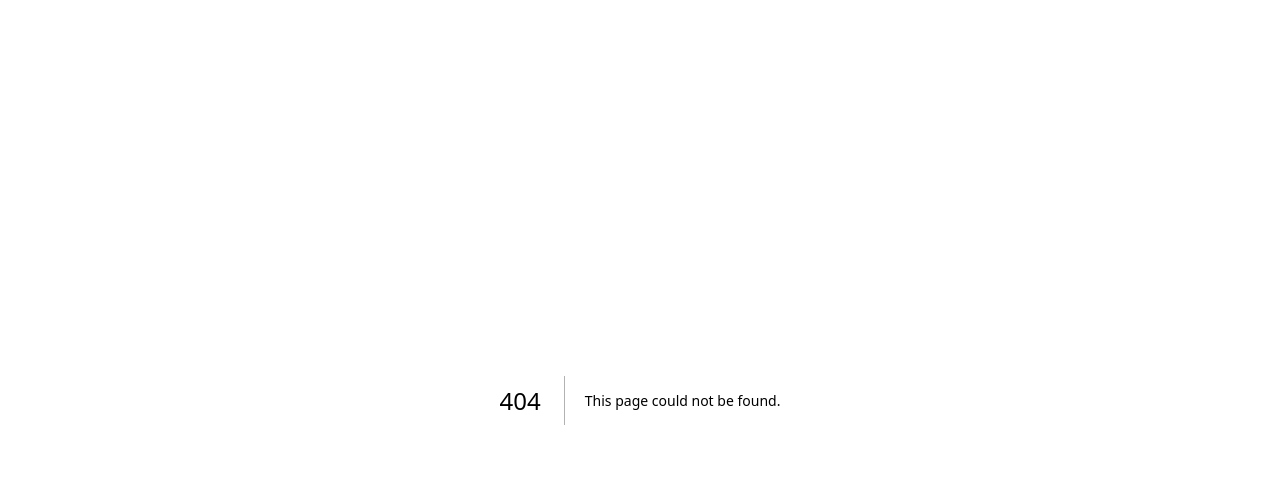
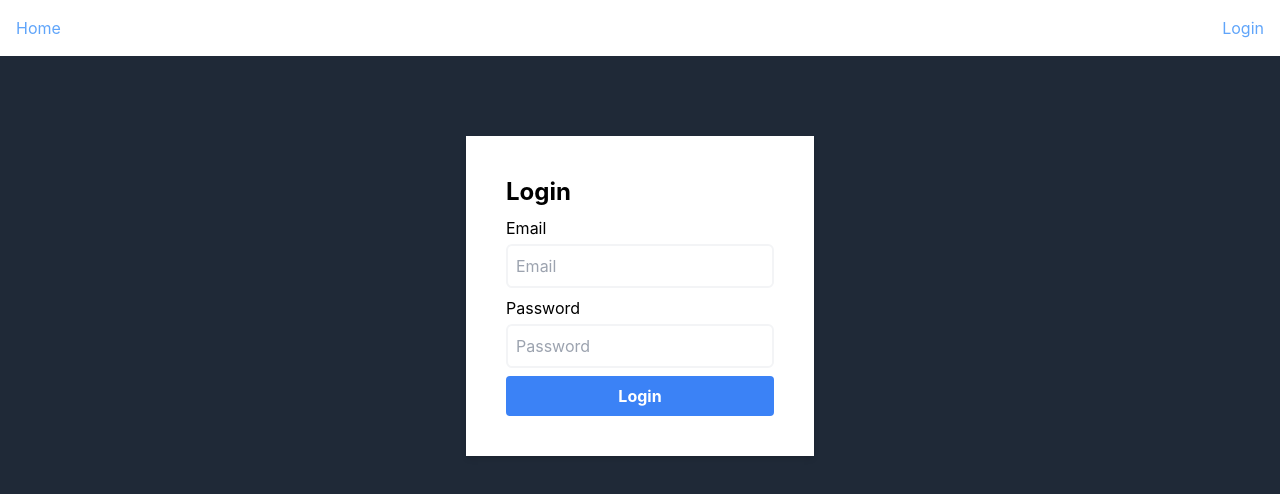
Before and after one commit to litmus-zhang/datagen-client, a Next.js app: page /auth in a window 1280 px wide. Before the commit this address had no page. Shown: the top 494 px of the page. Built offline with nearby package versions, Linux system fonts and the light colour scheme.

Commit message:
added the auth page

```diff
--- a/package.json
+++ b/package.json
@@ -17,6 +17,7 @@
     "next": "13.2.1",
     "react": "18.2.0",
     "react-dom": "18.2.0",
+    "react-json-pretty": "^2.2.0",
     "typescript": "4.9.5"
   },
   "devDependencies": {
--- /dev/null
+++ b/pages/auth.tsx
@@ -0,0 +1,55 @@
+import Link from "next/link";
+import React from "react";
+
+interface Props {}
+
+function Auth(props: Props) {
+  const {} = props;
+
+  return (
+    <div className="">
+ <header>
+        <nav className="flex justify-between gap-2 items-center p-4">
+
+        <Link href="/" className="text-blue-400">Home</Link>
+        <Link href="/auth" className="text-blue-400">Login</Link>
+        </nav>
+
+      </header>
+      <main className="flex flex-col min-h-screen bg-gray-800">
+      <div className="">
+        <div className="flex  self-center my-20 justify-center">
+          <form className="flex flex-col gap-2 p-10 bg-white shadow-md">
+            <h1 className="text-2xl font-bold">Login</h1>
+            <InputComponent type="email" placeholder="Email" />
+            <InputComponent type="password" placeholder="Password" />
+            <button className="bg-blue-500 hover:bg-blue-700 text-white font-bold py-2 px-4 rounded">
+              Login
+            </button>
+          </form>
+        </div>
+      </div>
+    </main>
+
+    </div>
+
+  );
+}
+
+function InputComponent(props: any) {
+  const { type, placeholder, value, onChange } = props;
+  return (
+    <div className="flex flex-col gap-1 text-left">
+      <label htmlFor={placeholder}>{placeholder}</label>
+      <input
+        type={type}
+        placeholder={placeholder}
+        value={value}
+        onChange={onChange}
+        className="border-2 border-gray-100 outline-none rounded-md w-fit p-2"
+      />
+    </div>
+  );
+}
+
+export default Auth;
--- a/pages/index.tsx
+++ b/pages/index.tsx
@@ -1,9 +1,26 @@
 import Head from "next/head";
 import { Inter } from "next/font/google";
+import React from "react";
+import JSONPretty from "react-json-pretty";
+import Link from "next/link";
 
 export default function Home() {
+  const [data, setData] = React.useState("");
+
+  const generateData = () => {
+    fetch("https://fakerapi.it/api/v1/persons?_quantity=1")
+      .then((res) => res.json())
+      .then((data) => {
+        const finalData = data.data[0];
+        console.log(finalData);
+        setData(finalData);
+      });
+  };
+  const copyToClipboard = () => {
+    navigator.clipboard.writeText(JSON.stringify(data));
+  };
   return (
-    <div className="bg-gray-900 text-white w-full h-screen flex flex-col items-center">
+    <div className="bg-gray-900 text-white w-full h-screen items-center">
       <Head>
         <title>Fictional Data generator</title>
         <meta
@@ -13,7 +30,15 @@ export default function Home() {
         <meta name="viewport" content="width=device-width, initial-scale=1" />
         <link rel="icon" href="/favicon.ico" />
       </Head>
-      <main className="font-sans text-center py-6 ">
+      <header>
+        <nav className="flex justify-between gap-2 items-center p-4">
+
+        <Link href="/" className="text-blue-400">Home</Link>
+        <Link href="/auth" className="text-blue-400">Login</Link>
+        </nav>
+
+      </header>
+      <main className="flex flex-col font-sans text-center py-6   ">
         <h1 className="text-3xl font-bold"> Data Generator</h1>
         <p className="text-gray-400">
           The revolutionary software used for generating high-quality data for
@@ -26,18 +51,28 @@ export default function Home() {
             className="p-2 outline-none focus:text-black"
             placeholder="Type a prompt e.g generate a full user details for signup"
           />
-          <button className="bg-blue-500 hover:bg-blue-700 text-white font-bold py-2 px-4 rounded">
+          <button
+            onClick={generateData}
+            className="bg-blue-500 hover:bg-blue-700 text-white font-bold py-2 px-4 rounded"
+          >
             Generate
           </button>
         </div>
         <p className="text-gray-400 font-bold">Generated Data</p>
 
-        <div className="relative m-4">
-          <div className="flex flex-col text-left bg-gray-800 p-4 rounded-lg">
-            <p className="text-gray-200">
-              {"{name: 'John Doe', email: 'joe@gmail.com '}"}
-            </p>
-            <button className="absolute top-2 right-2 bg-blue-400 outline-none hover:bg-blue-600 p-2 text-xs rounded-md">
+        <div className="flex flex-col relative m-4 w-2/3 justify-center  self-center">
+          <div className="flex flex-col  text-left bg-gray-800 p-4 h-40 w-full overflow-auto rounded-lg scrollbar">
+            <div className="text-gray-300">
+              {data ? (
+                <JSONPretty id="json-pretty" data={data}></JSONPretty>
+              ) : (
+                "No data generated yet"
+              )}
+            </div>
+            <button
+              onClick={copyToClipboard}
+              className="absolute top-2 right-2 bg-blue-400 outline-none hover:bg-blue-600 p-2 text-xs rounded-md"
+            >
               Copy
             </button>
           </div>
--- a/styles/globals.css
+++ b/styles/globals.css
@@ -4,3 +4,26 @@
 
 
 @import url('https://fonts.googleapis.com/css2?family=Inter:wght@100;400;600;900&display=swap');
+
+
+@layer utilities {
+  .scrollbar::-webkit-scrollbar {
+    width: 20px;
+    height: 20px;
+  }
+
+  .scrollbar::-webkit-scrollbar-track {
+    border-radius: 100vh;
+    background: #f7f4ed;
+  }
+
+  .scrollbar::-webkit-scrollbar-thumb {
+    background: #e0cbcb;
+    border-radius: 100vh;
+    border: 3px solid #f6f7ed;
+  }
+
+  .scrollbar::-webkit-scrollbar-thumb:hover {
+    background: #c0a0b9;
+  }
+}
```
Also changed, not shown: 1 other file (tests, documents, lock files or other folders).
